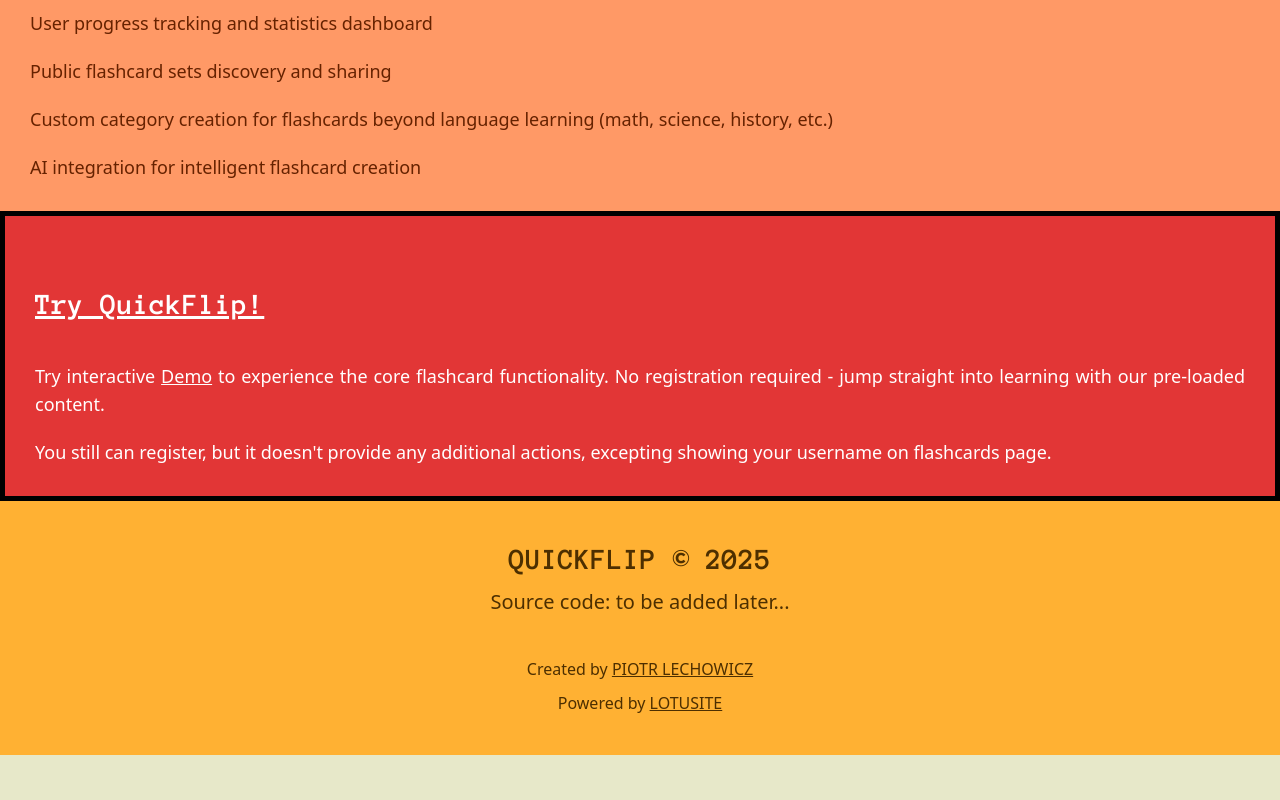
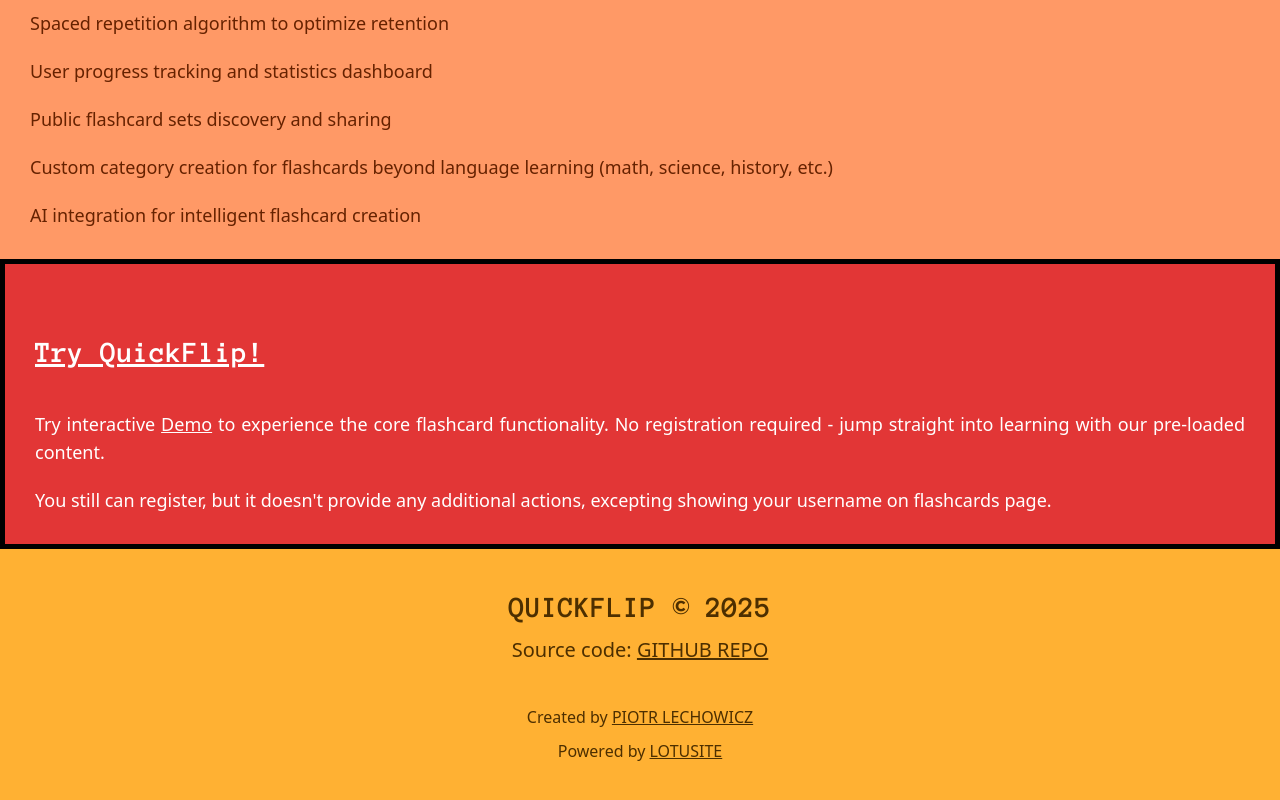
Before and after one commit to lechoos/quick-flip, a Next.js app: page / in a window 1280 px wide. Shown: the part 1503-2303 px from the top of the page. Before the commit the page ends 2258 px from the top, so only its background shows below. Built offline with nearby package versions, Linux system fonts and the light colour scheme.

Commit message:
feat: updated the footer and implemented features section on homepage

```diff
--- a/src/sites/home/index.tsx
+++ b/src/sites/home/index.tsx
@@ -24,6 +24,7 @@ export const Home = () => {
         <li>Core flashcard interface with basic card viewing and testing functionality</li>
         <li>Custom UI components built with a neobrutalist design approach</li>
         <li>Responsive layout for all device sizes</li>
+        <li>ElevenLabs AI integration for pronouncing phrases from flashcards</li>
       </Section>
       <Section
         title="Planned Development"
--- a/src/sites/home/sections/footer.tsx
+++ b/src/sites/home/sections/footer.tsx
@@ -1,6 +1,17 @@
 'use client';
 
-import { useState } from 'react';
+import { ReactNode, useState } from 'react';
+
+const FooterLink = ({ children, link }: { children: ReactNode; link: string }) => (
+  <a
+    target="_blank"
+    rel="noopener noreferrer"
+    className="underline uppercase"
+    href={link}
+  >
+    {children}
+  </a>
+);
 
 export const Footer = () => {
   const [year] = useState(() => new Date().getFullYear());
@@ -8,18 +19,12 @@ export const Footer = () => {
   return (
     <footer className="flex flex-col justify-center items-center gap-1 p-4 bg-primary text-primary-foreground">
       <h2>QUICKFLIP &copy; {year}</h2>
-      <p className="text-xl">Source code: to be added later...</p>
+      <p className="text-xl">
+        Source code: <FooterLink link="https://github.com/lechoos/quick-flip">Github Repo</FooterLink>
+      </p>
       <div className="flex flex-col justify-center items-center mt-3 gap-y-1 text-base">
         <p>
-          Created by{' '}
-          <a
-            target="_blank"
-            rel="noopener noreferrer"
-            className="underline uppercase"
-            href="https://github.com/lechoos"
-          >
-            Piotr Lechowicz
-          </a>
+          Created by <FooterLink link="https://github.com/lechoos">Piotr Lechowicz</FooterLink>
         </p>
         <p>
           Powered by{' '}
```
